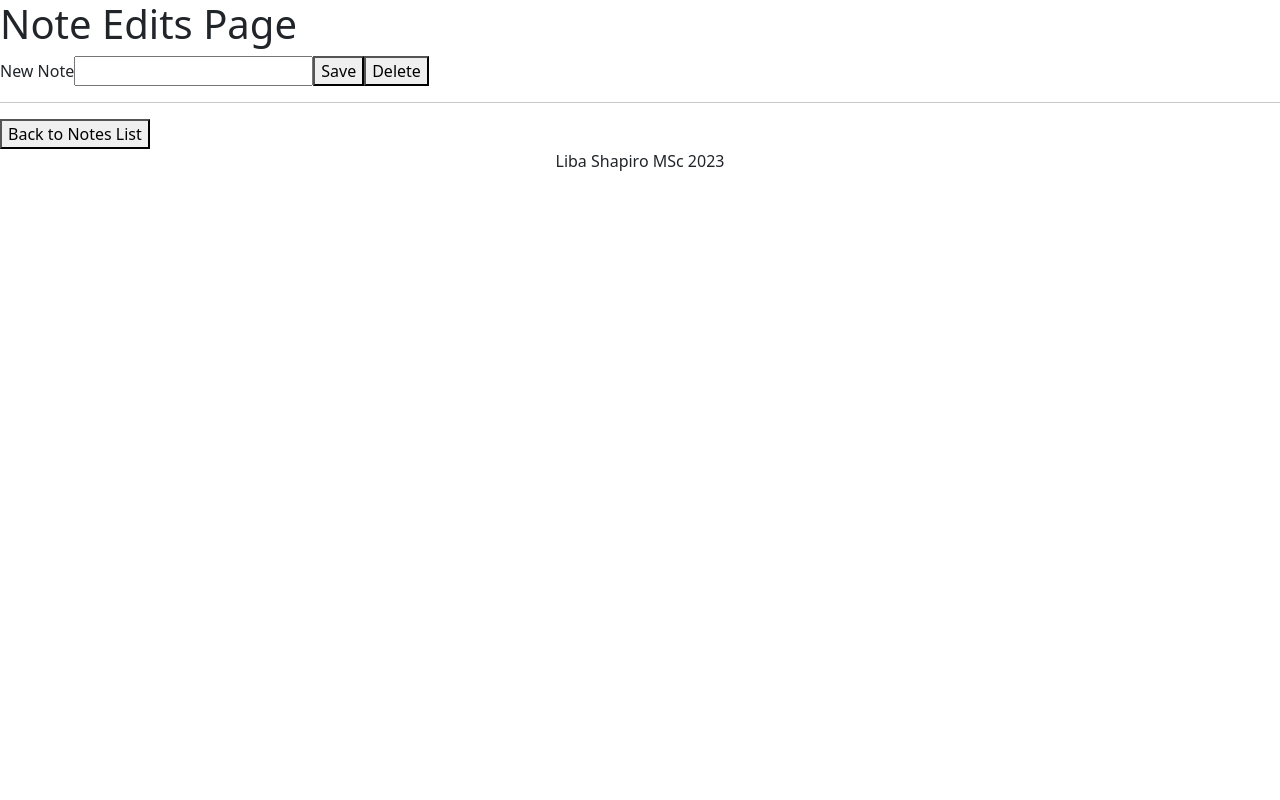
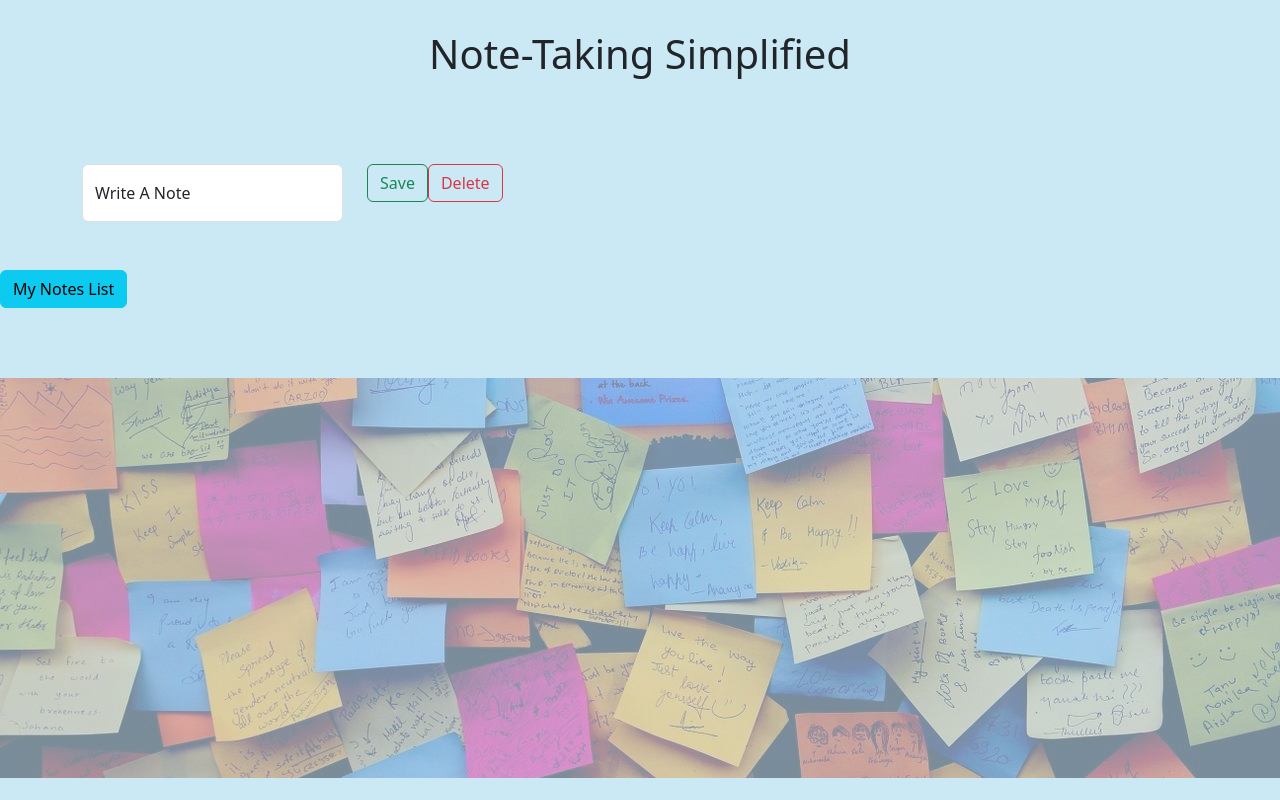
Before and after one commit to liba6/note-taking, a Next.js app: page /new in a window 1280 px wide. Built offline with nearby package versions, Linux system fonts and the light colour scheme.

Commit message:
Prevent empty notes

```diff
--- a/app/components/NewNotes.tsx
+++ b/app/components/NewNotes.tsx
@@ -2,6 +2,7 @@
 import Link from 'next/link';
 import { useRouter } from 'next/navigation';
 import { useState } from 'react';
+import styles from '../../app/new/page.module.scss';
 import { Note } from './AllNotes';
 
 export default function NewNotes({
@@ -12,7 +13,6 @@ export default function NewNotes({
   const [content, setContent] = useState<string>(noteContent || '');
 
   const router = useRouter();
-  console.log('noteContent', noteContent);
 
   async function handleSave() {
     // retrieve any notes from local storage
@@ -23,12 +23,16 @@ export default function NewNotes({
 
     // date
     const currentDate = new Date().toLocaleDateString();
-
+    // check if content empty
+    if (content === '') {
+      alert('Please write a note');
+      return;
+    }
     // check to see if note exists (so won't save same note again)
     let existingNoteIndex = notesParsed.findIndex(
       (item: Note) => item.note === noteContent,
     );
-
+    // if exists, update
     if (existingNoteIndex !== -1) {
       notesParsed[existingNoteIndex].note = content;
       notesParsed[existingNoteIndex].date = currentDate;
@@ -62,22 +66,43 @@ export default function NewNotes({
   }
 
   return (
-    <div>
-      <h1>Note Edits Page</h1>
-      <label>
-        New Note
-        <input
-          value={content}
-          onChange={(event) => setContent(event.target.value)}
-        ></input>
-      </label>
-      <button onClick={handleSave}> Save</button>
-      <button onClick={() => handleDelete(content)}>Delete</button>
-      <hr />
+    <div className={styles.div}>
+      <h1 className={styles.h1}>Note-Taking Simplified </h1>
+      <div className="container">
+        <div className="row gx-4 ">
+          <div className="col col-3 mt-5 mb-5 ">
+            <div className="form-floating ">
+              <input
+                className="form-control"
+                value={content}
+                onChange={(event) => setContent(event.target.value)}
+                placeholder="New Note"
+              />
+              <label className="form-label">Write A Note</label>
+            </div>
+          </div>
+          <div className="col col-2 mt-5 mb-5 ">
+            <button onClick={handleSave} className="btn btn-outline-success">
+              Save
+            </button>
 
+            <button
+              className="btn btn-outline-danger"
+              onClick={() => handleDelete(content)}
+            >
+              Delete
+            </button>
+          </div>
+        </div>
+      </div>
       <Link href="/">
-        <button>Back to Notes List</button>
+        <button type="button" className="btn btn-info">
+          My Notes List
+        </button>
       </Link>
+      <div className={styles.container}>
+        <img src="/sticky.jpeg" alt="clocks image" className={styles.image} />
+      </div>
     </div>
   );
 }
--- a/app/layout.tsx
+++ b/app/layout.tsx
@@ -31,7 +31,7 @@ export default function RootLayout(props: Props) {
       <body>
         <nav></nav>
         {props.children}
-        <footer className={styles.footer}>Liba Shapiro MSc 2023</footer>
+        {/* <footer className={styles.footer}>Liba Shapiro MSc 2023</footer> */}
       </body>
     </html>
   );
--- /dev/null
+++ b/app/new/page.module.scss
@@ -0,0 +1,23 @@
+.div {
+  background-color: #cae9f5;
+  height: 100vh;
+}
+
+.h1 {
+  text-align: center;
+  padding: 30px;
+}
+
+.container {
+  position: relative;
+  height: 400px;
+  width: 100vw;
+  overflow: hidden;
+  top: 70px;
+}
+.image {
+  object-fit: cover;
+  width: 100%;
+  height: 100%;
+  opacity: 0.4;
+}
--- a/app/page.module.scss
+++ b/app/page.module.scss
@@ -1,9 +1,11 @@
 .div {
   background-color: #cae9f5;
+  height: 100vh;
 }
 
 .h1 {
   text-align: center;
+  padding: 30px;
 }
 
 .btn {
```
Also changed, not shown: app/components/AllNotes.tsx (+8 -5 lines), public/mantime.jpeg (added), public/sticky.jpeg (added).
